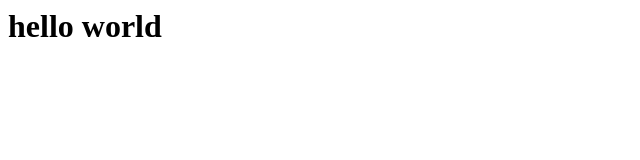
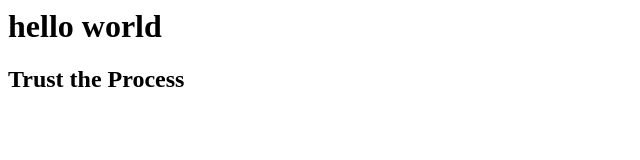
Before and after one commit to jackgrossman18/jack, a plain HTML site: page index.html in a window 1280 px wide. Shown: the whole page, without its empty margins (0-640 px from the left). Drawn offline with Linux system fonts and the light colour scheme.

Commit message:
index.html

```diff
--- a/index.html
+++ b/index.html
@@ -1 +1,2 @@
 <h1>hello world</h1>
+<h2>Trust the Process</h2>
```
